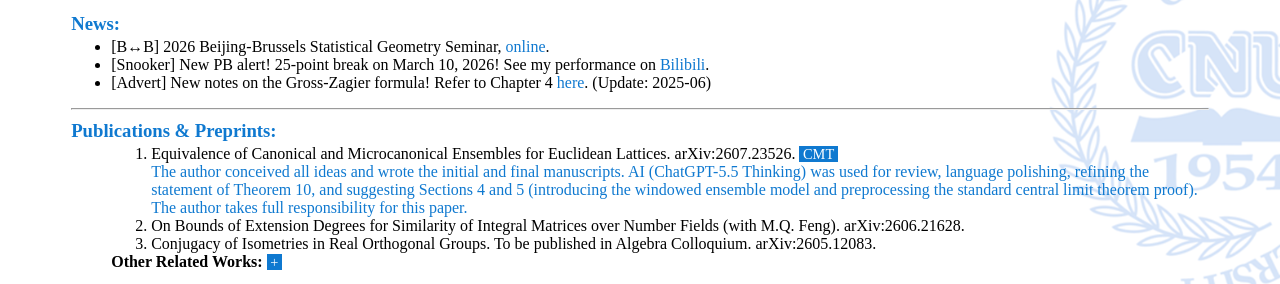
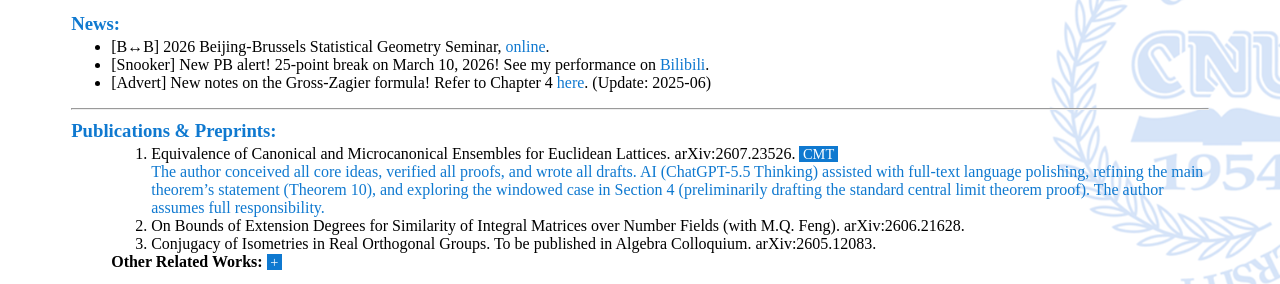
Before and after one commit to ZiyangZhu/home, a plain HTML site: page index.html in a window 1280 px wide. Both pictures are taken after a click on the element "CMT". Shown: the part 447-731 px from the top of the page. Drawn offline with Linux system fonts and the light colour scheme.

Commit message:
Update index.html

```diff
--- a/index.html
+++ b/index.html
@@ -106,7 +106,7 @@ mark {
 <ul><ol>
 <li>Equivalence of Canonical and Microcanonical Ensembles for Euclidean Lattices. arXiv:2607.23526. <mark onclick="toggle_visibility('ensemble')">&nbsp;CMT&nbsp;</mark></li>
   <div id="ensemble" class="toshow" style="display:none; color: var(--theme-color)">
-  The author conceived all ideas and wrote the initial and final manuscripts. AI (ChatGPT-5.5 Thinking) was used for review, language polishing, refining the statement of Theorem 10, and suggesting Sections 4 and 5 (introducing the windowed ensemble model and preprocessing the standard central limit theorem proof). The author takes full responsibility for this paper.
+  The author conceived all core ideas, verified all proofs, and wrote all drafts. AI (ChatGPT-5.5 Thinking) assisted with full-text language polishing, refining the main theorem’s statement (Theorem 10), and exploring the windowed case in Section 4 (preliminarily drafting the standard central limit theorem proof). The author assumes full responsibility.
   </div>
 <li>On Bounds of Extension Degrees for Similarity of Integral Matrices over Number Fields (with M.Q. Feng). arXiv:2606.21628.</li>
 <li>Conjugacy of Isometries in Real Orthogonal Groups. To be published in Algebra Colloquium. arXiv:2605.12083.</li>
```
